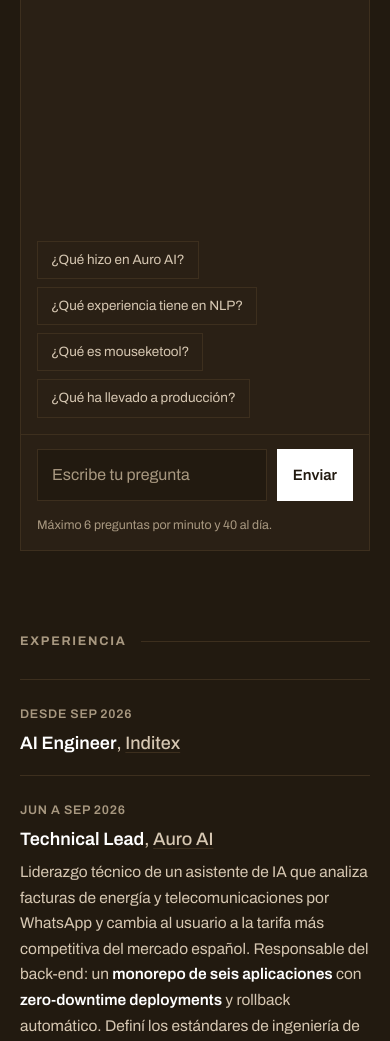
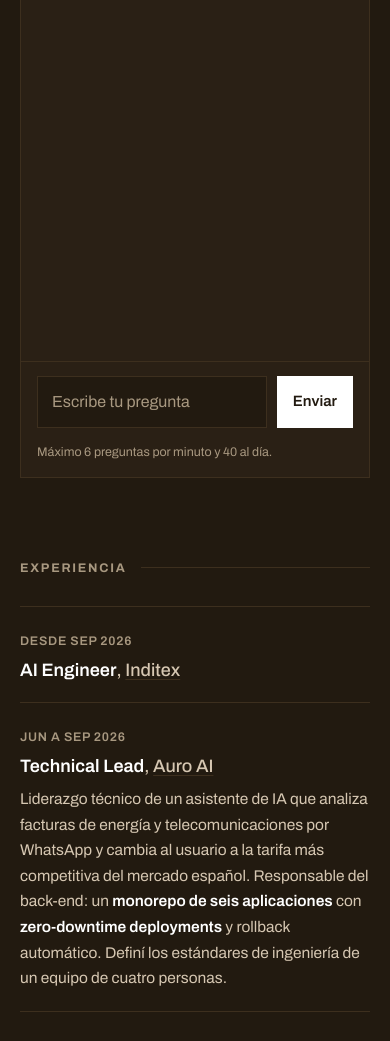
Before and after one commit to iDiagoValeta/portfolio-chat, a plain HTML site: page index.html in a window 390 px wide. Shown: the part 1903-2944 px from the top of the page. Drawn offline with Linux system fonts and the light colour scheme.

Commit message:
fix(chat): give answers room and keep the assistant context current (#2)
## What changes

- **Room for answers**: the suggested questions took a third of the chat
panel. They are removed and the message area scales with the viewport
(380 to 600 px on desktop, 320 to 480 px on phones).
- **Outdated answers**: visitors kept chat histories from earlier
versions in localStorage, and the whole history is sent to the model on
every question, so it repeated old answers. The storage key moves to v4,
which drops those histories.
- **Assistant context**: `config.js` now matches the site (no graduate
program mention, NLP rather than RAG for Grupo CEU, open to interesting
projects) and has an explicit rule to describe the profile as AI and NLP
broadly.

## How it was tested

- 17 server checks against a mocked DeepSeek and 12 browser checks,
including "no suggested questions" and "history saved under the new
key".
- No horizontal or text overflow from 320 to 1920 px.
- Not tested against the real DeepSeek API (no key on the dev machine).

```diff
--- a/app.js
+++ b/app.js
@@ -22,7 +22,6 @@ const T = {
     chat_ph: 'Escribe tu pregunta', chat_send: 'Enviar', chat_clear: 'Limpiar',
     chat_note: 'Máximo 6 preguntas por minuto y 40 al día.',
     chat_welcome: 'Hola. Pregúntame por la experiencia, los proyectos o la formación de Ignacio.',
-    chat_suggestions: ['¿Qué hizo en Auro AI?', '¿Qué experiencia tiene en NLP?', '¿Qué es mouseketool?', '¿Qué ha llevado a producción?'],
     chat_limit: 'Has alcanzado el límite de preguntas por ahora. Vuelve a intentarlo más tarde o escribe a nadiva1243@gmail.com.',
     chat_fail: 'No he podido responder ahora mismo. Inténtalo de nuevo en unos segundos.',
     exp: [
@@ -76,7 +75,6 @@ const T = {
     chat_ph: 'Type your question', chat_send: 'Send', chat_clear: 'Clear',
     chat_note: 'Up to 6 questions per minute and 40 per day.',
     chat_welcome: 'Hi. Ask me about Ignacio’s experience, projects or education.',
-    chat_suggestions: ['What did he do at Auro AI?', 'What NLP experience does he have?', 'What is mouseketool?', 'What has he shipped to production?'],
     chat_limit: 'You have reached the question limit for now. Try again later or write to nadiva1243@gmail.com.',
     chat_fail: 'I could not answer right now. Try again in a few seconds.',
     exp: [
@@ -111,7 +109,9 @@ const T = {
   },
 };
 
-const STORAGE_KEY = 'portfolio_chat_history_v3';
+// Se cambia la clave cuando el contexto del asistente cambia: un historial antiguo guardado en el
+// navegador se reenvía al modelo y le hace repetir respuestas desactualizadas.
+const STORAGE_KEY = 'portfolio_chat_history_v4';
 const CHAT_TIMEOUT = 60000;
 
 let lang = localStorage.getItem('lang') === 'en' ? 'en' : 'es';
@@ -201,14 +201,6 @@ function appendMsg(role, content, smooth = false) {
   if (smooth) msgs.scrollTo({ top: msgs.scrollHeight, behavior: motion() });
   else msgs.scrollTop = msgs.scrollHeight;
   return div;
-}
-
-function renderSuggestions(list) {
-  const wrap = $('chatSuggestions');
-  wrap.innerHTML = list.map((s) => `<button type="button" class="sugg-cell" data-text="${esc(s)}">${esc(s)}</button>`).join('');
-  wrap.querySelectorAll('.sugg-cell').forEach((btn) => {
-    btn.addEventListener('click', () => sendMsg(btn.dataset.text || ''));
-  });
 }
 
 function clearChat() {
@@ -414,7 +406,6 @@ function applyLang() {
   $('roleLine').innerHTML = linkOrgs(esc(t.role));
   renderExp(t.exp);
   renderProj(t.proj);
-  renderSuggestions(t.chat_suggestions);
   restoreChat();
 }
 
--- a/index.html
+++ b/index.html
@@ -28,7 +28,7 @@
 
 <link rel="icon" href="favicon.svg" type="image/svg+xml">
 <link rel="preload" href="fonts/archivo.woff2" as="font" type="font/woff2" crossorigin>
-<link rel="stylesheet" href="styles.css?v=135">
+<link rel="stylesheet" href="styles.css?v=136">
 <script>
   // Tema antes del primer pintado: el guardado o, si no hay, oscuro (la estética base del sitio).
   try {
@@ -124,7 +124,6 @@
         <button id="chatClear" class="tool tool-text" type="button" data-i18n="chat_clear">Limpiar</button>
       </div>
       <div id="chatMsgs" class="msgs" aria-live="polite"></div>
-      <div id="chatSuggestions" class="sugg"></div>
       <form id="chatForm" class="ask">
         <label class="sr-only" for="chatInput" data-i18n="chat_ph">Escribe tu pregunta</label>
         <input id="chatInput" type="text" autocomplete="off" maxlength="2000" placeholder="Escribe tu pregunta" data-i18n-ph="chat_ph">
@@ -156,6 +155,6 @@
 </main>
 </div>
 
-<script type="module" src="app.js?v=88"></script>
+<script type="module" src="app.js?v=89"></script>
 </body>
 </html>
--- a/styles.css
+++ b/styles.css
@@ -209,7 +209,7 @@ h2.contact-big::after{content:none}
 .chat-title{font-weight:600;color:var(--ink)}
 .chat-lead{font-size:14.5px;color:var(--ink-3);margin-top:2px}
 
-.msgs{height:300px;overflow-y:auto;padding:20px 22px;display:flex;flex-direction:column;gap:14px;scrollbar-width:thin;overscroll-behavior:contain}
+.msgs{height:clamp(380px,56vh,600px);overflow-y:auto;padding:20px 22px;display:flex;flex-direction:column;gap:14px;scrollbar-width:thin;overscroll-behavior:contain}
 .msg{max-width:86%}
 .msg-user{align-self:flex-end}
 .msg-body{font-size:15.5px;line-height:1.6;overflow-wrap:anywhere}
@@ -227,12 +227,6 @@ h2.contact-big::after{content:none}
 @keyframes dot{0%,80%,100%{opacity:.3}40%{opacity:1}}
 @media (prefers-reduced-motion:reduce){.typing span{animation:none;opacity:.6}}
 
-.sugg{display:flex;flex-wrap:wrap;gap:8px;padding:0 22px 16px}
-.sugg-cell{
-  font-size:13.5px;padding:7px 13px;border:1px solid var(--line);color:var(--ink-2);
-  transition:border-color .15s, color .15s;
-}
-.sugg-cell:hover{border-color:var(--earth);color:var(--ink)}
 
 .ask{display:flex;gap:10px;padding:14px 22px;border-top:1px solid var(--line)}
 .ask input{
@@ -283,10 +277,10 @@ h2.contact-big::after{content:none}
   .projects{gap:48px}
   .project-body h3{font-size:21px}
   h2.contact-big{font-size:clamp(30px,9vw,44px)}
-  .chat-head,.msgs,.sugg,.ask,.chat-note{padding-left:16px;padding-right:16px}
+  .chat-head,.msgs,.ask,.chat-note{padding-left:16px;padding-right:16px}
   .msg{max-width:94%}
   .ask input{font-size:16px}
   .ask button{padding:0 16px}
-  .msgs{height:clamp(260px,46vh,360px)}
+  .msgs{height:clamp(320px,58vh,480px)}
   body{font-size:16px}
 }
```
Also changed, not shown: config.js (+6 -3 lines).
